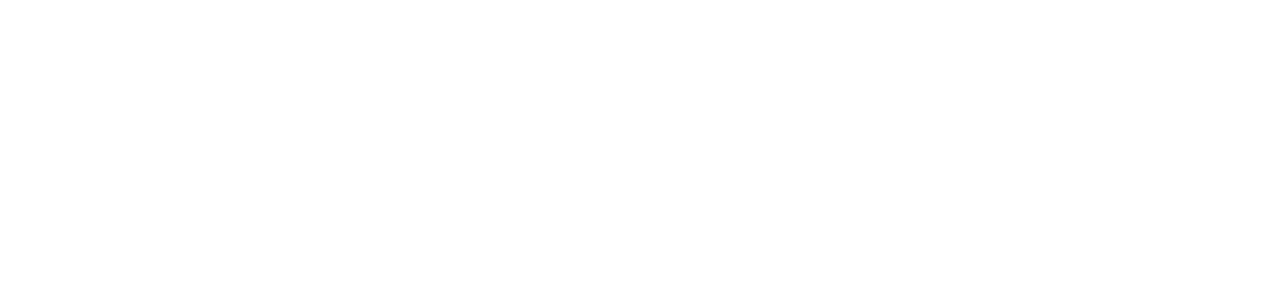
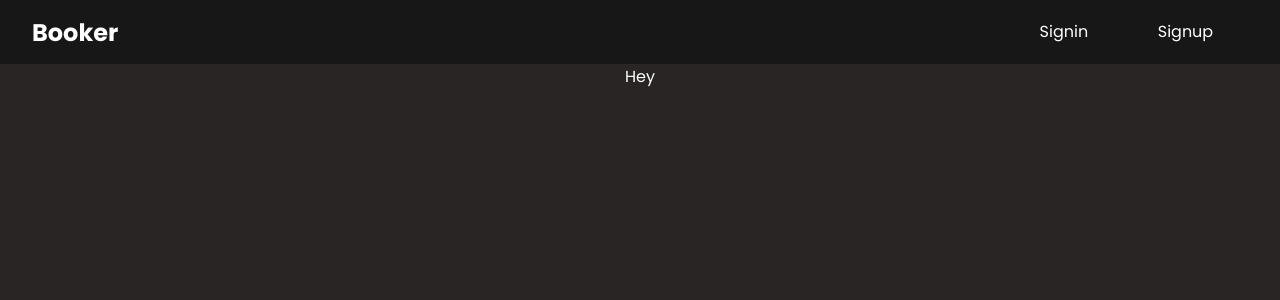
Before and after one commit to MihirVir/distributed-computing, a React (Vite) app in the folder client/: page /results in a window 1280 px wide. Before the commit this address had no page. Shown: the top 300 px of the page. Built offline with nearby package versions, Linux system fonts and the light colour scheme.

Commit message:
ADD: results page

```diff
--- a/client/src/App.jsx
+++ b/client/src/App.jsx
@@ -6,6 +6,7 @@ import {
 } from "react-router-dom"
 import "./app.css"
 import Home from './pages/Home/Home'
+import Results from './pages/Results/Results'
 
 const App = () => {
   return (
@@ -13,6 +14,7 @@ const App = () => {
         <BrowserRouter>
             <Routes>
                 <Route exact path = "/" element = {<Home/>}/>
+                <Route exact path = "/results" element = {<Results />} />
             </Routes>
         </BrowserRouter>
     </>
--- /dev/null
+++ b/client/src/components/Navigator/Navigator.jsx
@@ -0,0 +1,23 @@
+import React from 'react'
+import "./navigator.css"
+const Navigator = () => {
+  return (
+    <nav className = "navigator">
+        <div className="site-logo">
+            <h2>
+                Booker
+            </h2>
+        </div>
+        <ul className="links">
+            <li>
+                Signin
+            </li>
+            <li>
+                Signup
+            </li>
+        </ul>
+    </nav>
+  )
+}
+
+export default Navigator
--- /dev/null
+++ b/client/src/components/Navigator/navigator.css
@@ -0,0 +1,31 @@
+.navigator {
+    width: 95%;
+    height: 100%;
+    display: flex;
+    justify-content: space-between;
+    align-items: center;
+}
+
+.links {
+    width: 20%;
+    justify-content: space-around;
+    display: flex;
+}
+
+.links > li {
+    list-style: none;
+    cursor: pointer;
+}
+
+.links li::after {
+    content: "";
+    display: block;
+    width: 0;
+    height: 2px;
+    background-color: white;
+    transition: all 200ms ease-in-out;
+}
+
+.links li:hover::after {
+    width: 100%;
+}
--- a/client/src/components/Search/Search.jsx
+++ b/client/src/components/Search/Search.jsx
@@ -1,6 +1,6 @@
-import React, {useEffect, useState} from 'react'
-import axios from "axios";
+import React, {useEffect} from 'react'
 import { useSelector, useDispatch } from 'react-redux';
+import { useNavigate } from "react-router-dom";
 import {
   setSelected,
   setStart,
@@ -9,15 +9,17 @@ import {
   setTo,
   setFromResults,
   setToResults,
-  setResults,
   fetchData,
   clearFromResults,
-  clearToResults
+  clearToResults,
+  submitForm
 } from "../../state/search/search_slice";
+
 import "./search.css"
 
 const Search = () => {
   const dispatch = useDispatch();
+  const history = useNavigate();
 
   const selected = useSelector((state) => state.search.selected);
   const start = useSelector((state) => state.search.start);
@@ -78,6 +80,18 @@ const Search = () => {
     dispatch(clearToResults())
   }
 
+  const handleSubmit = async (e) => {
+    e.preventDefault();
+    try {
+      const source = from;
+      const destination = to;
+      dispatch(submitForm({source, destination}));
+      history("/results")
+
+    } catch (err) {
+      console.log(err);
+    }
+  }
 
   return (
     <div className = "airplane-container">
@@ -85,7 +99,7 @@ const Search = () => {
             <img className = "plane-img" src="/airplane.png" alt="" />
         </div>
         <div className="search-bar-container">
-            <form className = "search-form">
+            <form onSubmit = {handleSubmit} className = "search-form">
                 <div className = "radio">
                     <label style = {{marginRight: "1rem"}}>
                       <input style = {{marginRight: '.5rem'}} type="radio" value="one" checked ={selected === "one"} onChange={handleChange}/>
--- /dev/null
+++ b/client/src/pages/Results/Results.jsx
@@ -0,0 +1,18 @@
+import React from 'react';
+import Navigator from '../../components/Navigator/Navigator';
+import "./results.css";
+
+const Results = () => {
+  return (
+    <>
+        <header className = "results-header">
+            <Navigator />
+        </header>
+        <main className = "results-main">
+            <p>Hey</p>
+        </main>
+    </>
+  )
+}
+
+export default Results
--- /dev/null
+++ b/client/src/pages/Results/results.css
@@ -0,0 +1,17 @@
+.results-header {
+    width: 100vw;
+    display: flex;
+    justify-content: center;
+    height: 08vh;
+    background-color: #171717;
+    color: white;
+}
+
+.results-main {
+    width: 100vw;
+    min-height: calc(100vh - 08vh);
+    background-color: #292524;
+    color: white;
+    display: flex;
+    justify-content: center;
+}
--- a/client/src/state/search/search_slice.js
+++ b/client/src/state/search/search_slice.js
@@ -12,6 +12,28 @@ export const fetchData = createAsyncThunk(
         }
     }
 )
+
+export const submitForm = createAsyncThunk(
+    "searchSlice/submitForm",
+    async ({source, destination}) => {
+        try {
+            const res = await axios.get("/api/v1/flight-routes-service/flight_routes", {
+                params: {
+                    src: source,
+                    dest: destination
+                },
+                headers: {
+                    "Content-Type": "application/json"
+                }
+            });
+
+            return res.data;
+        } catch (err) {
+            throw err;
+        }
+    }
+);
+
 const initialState = {
     selected: "one",
     loading: false,
@@ -23,7 +45,10 @@ const initialState = {
     to: "",
     fromResults: [],
     toResults: [],
-    results: []
+    results: [],
+    searchResults: [],
+    searchLoading: false,
+    searchError: null
 };
 
 const searchSlice = createSlice({
@@ -73,6 +98,19 @@ const searchSlice = createSlice({
             .addCase(fetchData.rejected, (state, action) => {
                 state.loading = false;
                 state.error = action.error.message;
+            })
+            .addCase(submitForm.pending, (state, action) => {
+                state.searchLoading = true;
+                state.searchError = null;
+            })
+            .addCase(submitForm.fulfilled, (state,action) => {
+                state.searchLoading = false;
+                state.error = null;
+                state.searchResults = action?.payload;
+            })
+            .addCase(submitForm.rejected, (state, action) => {
+                state.searchLoading = false;
+                state.searchError = action.error.message;
             });
     }
 });
@@ -87,7 +125,7 @@ export const {
     setToResults,
     setResults,
     clearFromResults,
-    clearToResults
+    clearToResults,
 } = searchSlice.actions;
 
 export default searchSlice.reducer;
```
